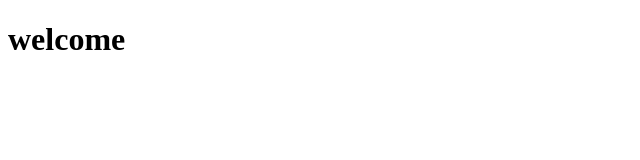
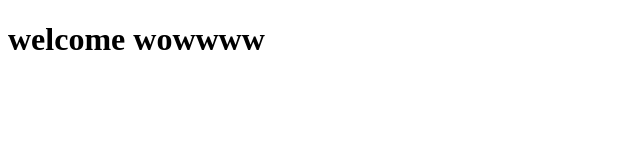
Before and after one commit to ChristopherL-creator/provaGit_ChristopherL, a plain HTML site: page index.html in a window 1280 px wide. Shown: the whole page, without its empty margins (0-640 px from the left). Drawn offline with Linux system fonts and the light colour scheme.

Commit message:
commit wowwww

```diff
--- a/index.html
+++ b/index.html
@@ -7,6 +7,6 @@
     <title>Prova GitChristopherL</title>
 </head>
 <body>
-   <h1>welcome</h1>
+   <h1>welcome wowwww</h1>
 </body>
 </html>
```
